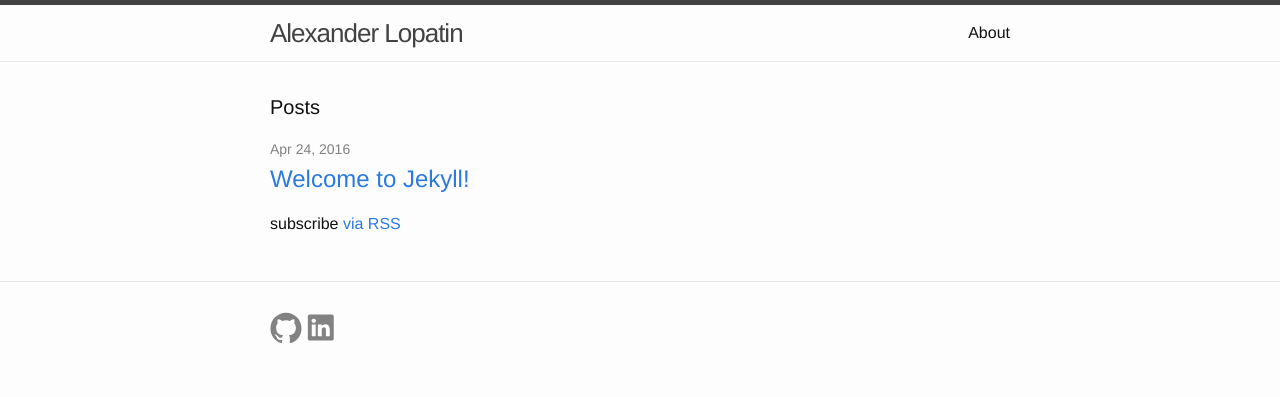
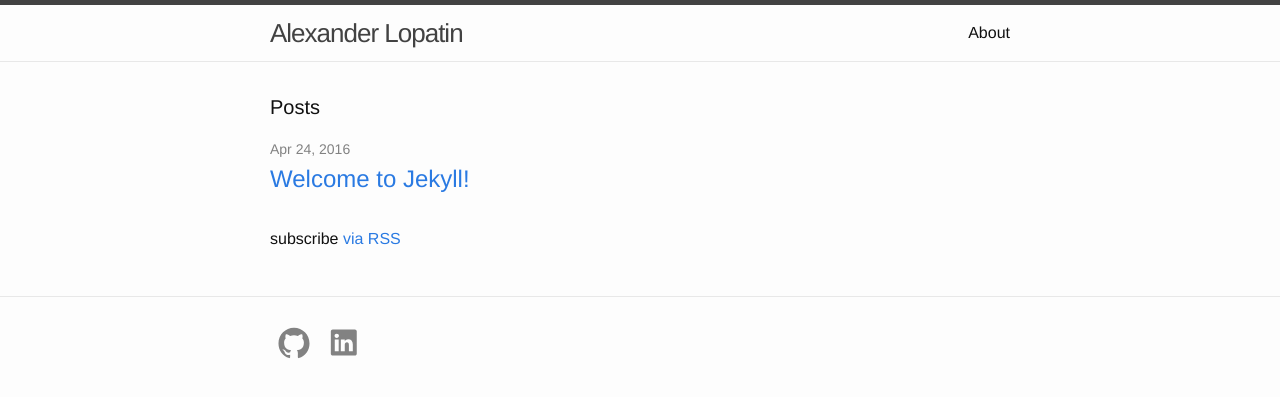
Before and after one commit to alopatindev/alopatindev.github.io, a Jekyll site: the page built from index.html, in a window 1280 px wide. Shown: the top 397 px of the page. Built offline with Jekyll 4.4.1, drawn with Linux system fonts in a browser that asks for light colours.

Commit message:
style update

```diff
--- a/_sass/_base.scss
+++ b/_sass/_base.scss
@@ -70,7 +70,6 @@
 }
 
 li {
-    display: inline;
     > ul,
     > ol {
          margin-bottom: 0;
--- a/_sass/_layout.scss
+++ b/_sass/_layout.scss
@@ -109,6 +109,22 @@
 
 .contact-list,
 .social-media-list {
+    li {
+        display: inline;
+        margin: $spacing-unit / 4;
+        a {
+            &:hover {
+                text-decoration: none;
+                .icon {
+                    > svg {
+                        path {
+                            fill: $brand-color;
+                        }
+                    }
+                }
+            }
+        }
+    }
     list-style: none;
     margin-left: 0;
 }
```
